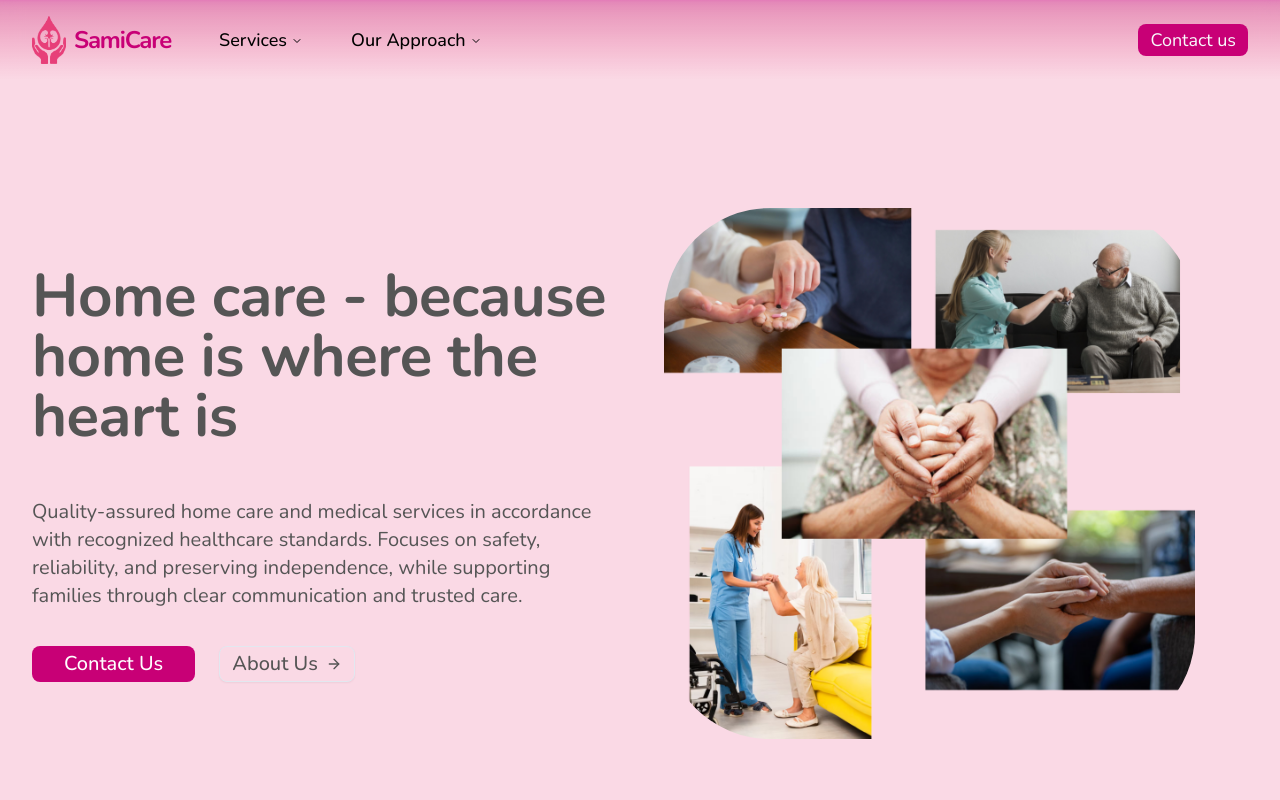
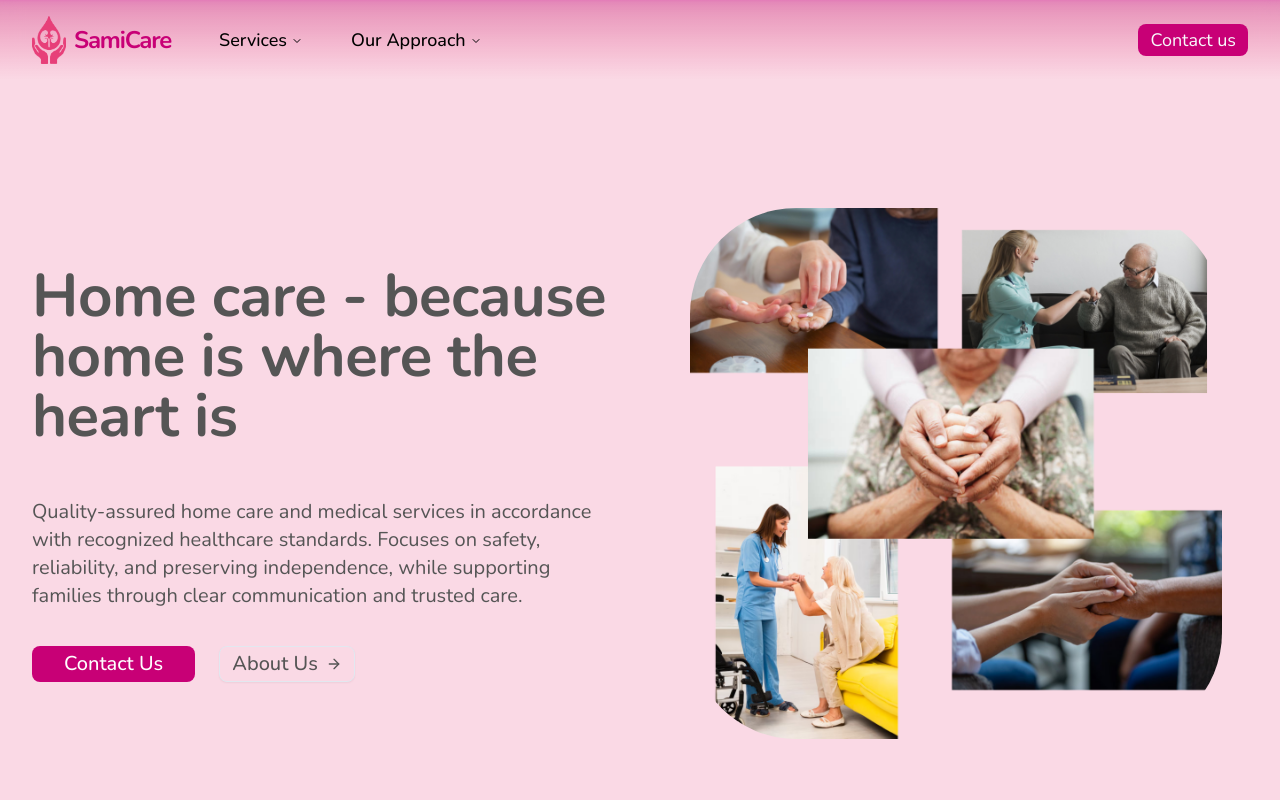
Before and after one commit to sinissto/semi-care-app, a React (Vite) app: page / in a window 1280 px wide. Shown: the top 800 px of the page. Built offline with nearby package versions, Linux system fonts and the light colour scheme.

Commit message:
Hero - hero image centered in grid field

```diff
--- a/src/components/home/Hero.jsx
+++ b/src/components/home/Hero.jsx
@@ -37,7 +37,7 @@ const Hero = ({
       className={cn("bg-primary-tint px-8 py-32 mx-auto max-w-8xl", className)}
     >
       <div className="container mx-auto">
-        <div className="grid items-center gap-6 lg:grid-cols-2 lg:gap-12">
+        <div className="grid items-center justify-items-center gap-6 lg:grid-cols-2 lg:gap-12">
           <div className="gap-5 flex flex-col items-center text-center lg:items-start lg:text-left order-2 lg:order-1">
             <h1 className="text-5xl/[1.05] text-grey-primary font-primary font-bold -tracking-[0.5px] mb-8 lg:text-6xl">
               {heading}
```
